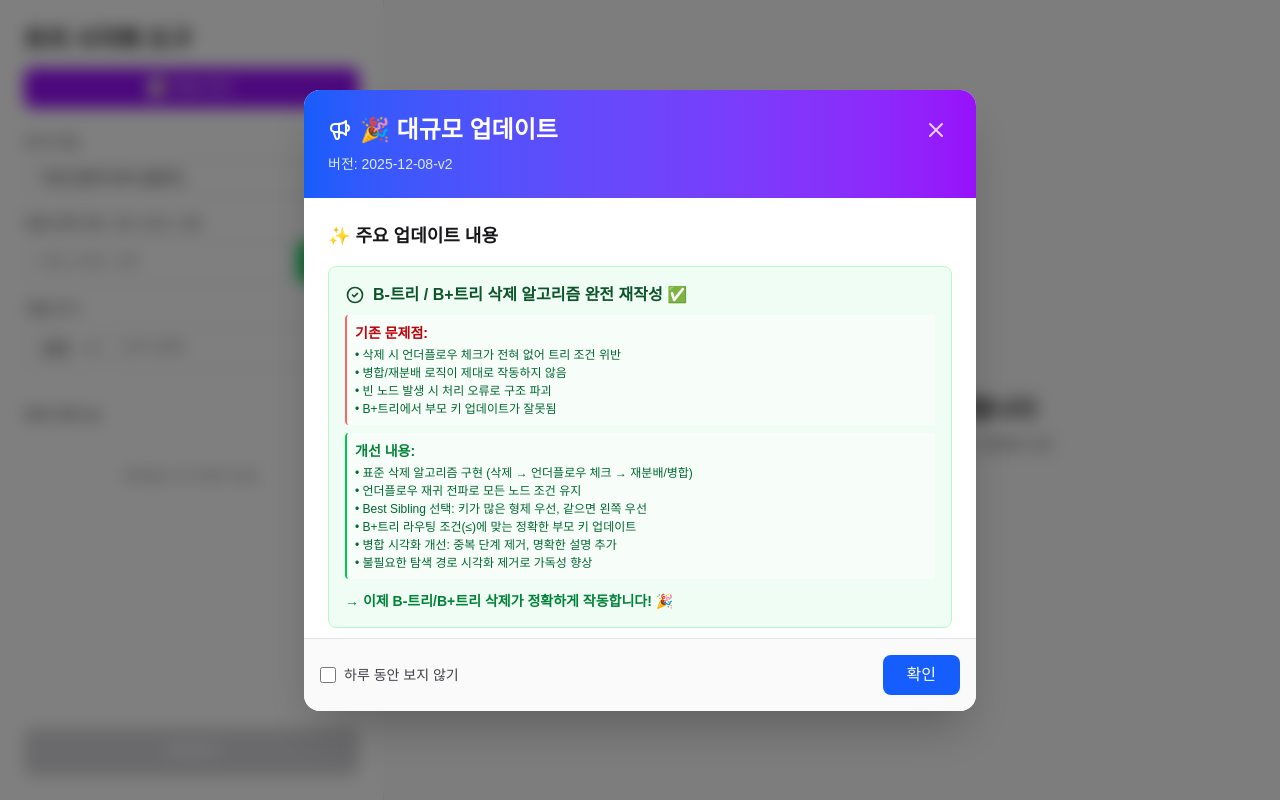
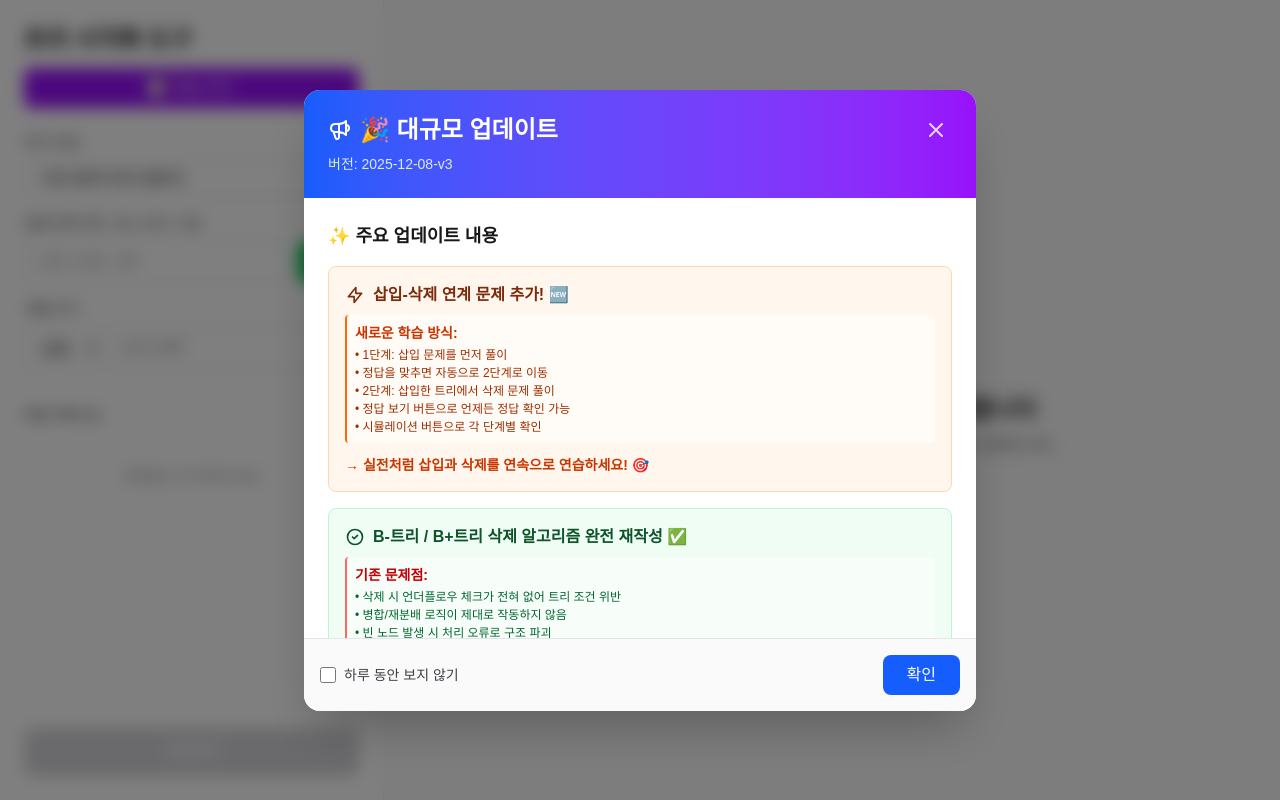
Before and after one commit to GoGangH/tree-helper, a Next.js app: page / in a window 1280 px wide. Built offline with nearby package versions, Linux system fonts and the light colour scheme.

Commit message:
feature: 삽입삭제 공지사항 추가

```diff
--- a/views/Home/index.tsx
+++ b/views/Home/index.tsx
@@ -197,12 +197,48 @@ export default function HomeView() {
   return (
     <>
       {/* 공지사항 */}
-      <Announcement version="2025-12-08-v2" title="🎉 대규모 업데이트">
+      <Announcement version="2025-12-08-v3" title="🎉 대규모 업데이트">
         <div className="space-y-4">
           <div>
             <h3 className="text-lg font-bold text-zinc-900 dark:text-zinc-100 mb-2">
               ✨ 주요 업데이트 내용
             </h3>
+          </div>
+
+          <div className="bg-orange-50 dark:bg-orange-950/30 border border-orange-200 dark:border-orange-800 rounded-lg p-4">
+            <h4 className="font-semibold text-orange-900 dark:text-orange-100 mb-2 flex items-center gap-2">
+              <svg
+                className="w-5 h-5"
+                fill="none"
+                stroke="currentColor"
+                viewBox="0 0 24 24"
+              >
+                <path
+                  strokeLinecap="round"
+                  strokeLinejoin="round"
+                  strokeWidth={2}
+                  d="M13 10V3L4 14h7v7l9-11h-7z"
+                />
+              </svg>
+              삽입-삭제 연계 문제 추가! 🆕
+            </h4>
+            <div className="space-y-2 text-sm text-orange-800 dark:text-orange-200">
+              <div className="bg-white/50 dark:bg-zinc-900/50 rounded p-2 border-l-2 border-orange-500">
+                <p className="font-semibold text-orange-700 dark:text-orange-400 mb-1">
+                  새로운 학습 방식:
+                </p>
+                <ul className="text-xs space-y-0.5">
+                  <li>• 1단계: 삽입 문제를 먼저 풀이</li>
+                  <li>• 정답을 맞추면 자동으로 2단계로 이동</li>
+                  <li>• 2단계: 삽입한 트리에서 삭제 문제 풀이</li>
+                  <li>• 정답 보기 버튼으로 언제든 정답 확인 가능</li>
+                  <li>• 시뮬레이션 버튼으로 각 단계별 확인</li>
+                </ul>
+              </div>
+              <p className="font-semibold text-orange-700 dark:text-orange-300 pt-1">
+                → 실전처럼 삽입과 삭제를 연속으로 연습하세요! 🎯
+              </p>
+            </div>
           </div>
 
           <div className="bg-green-50 dark:bg-green-950/30 border border-green-200 dark:border-green-800 rounded-lg p-4">
```
